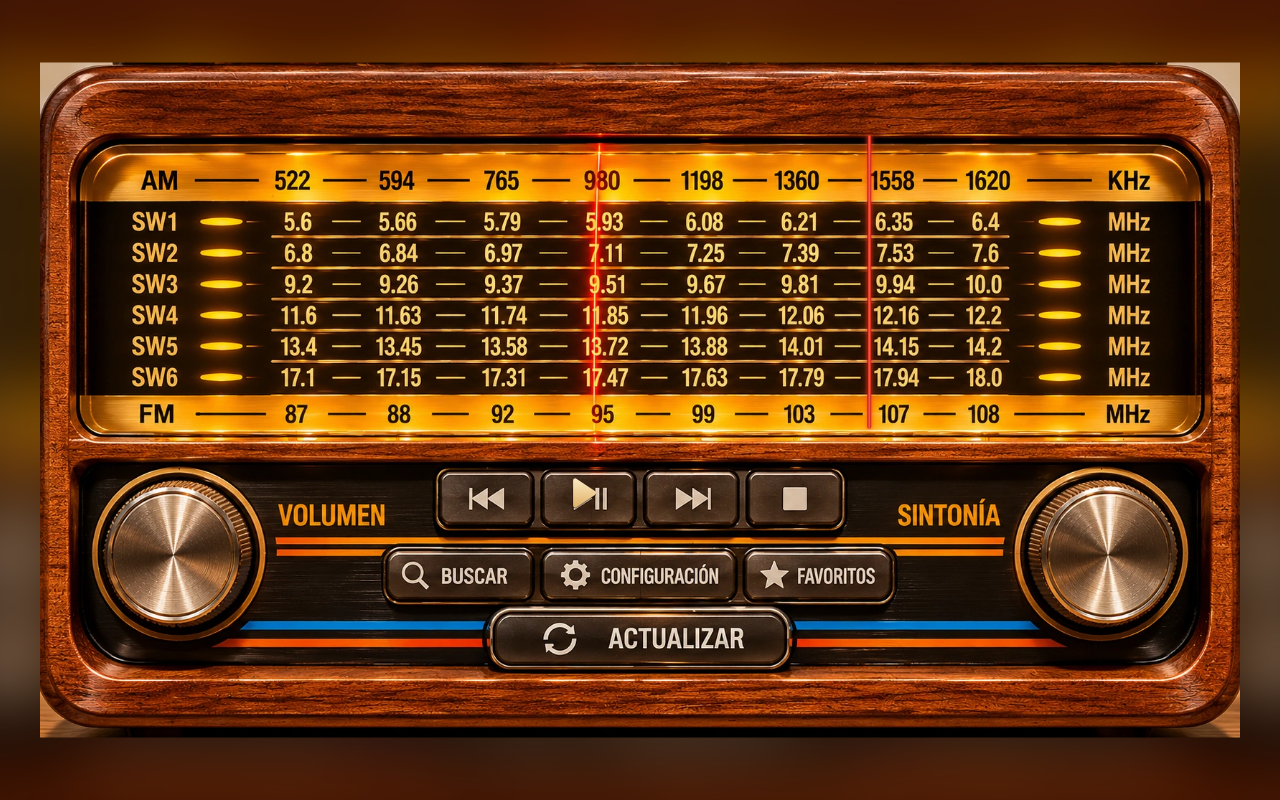
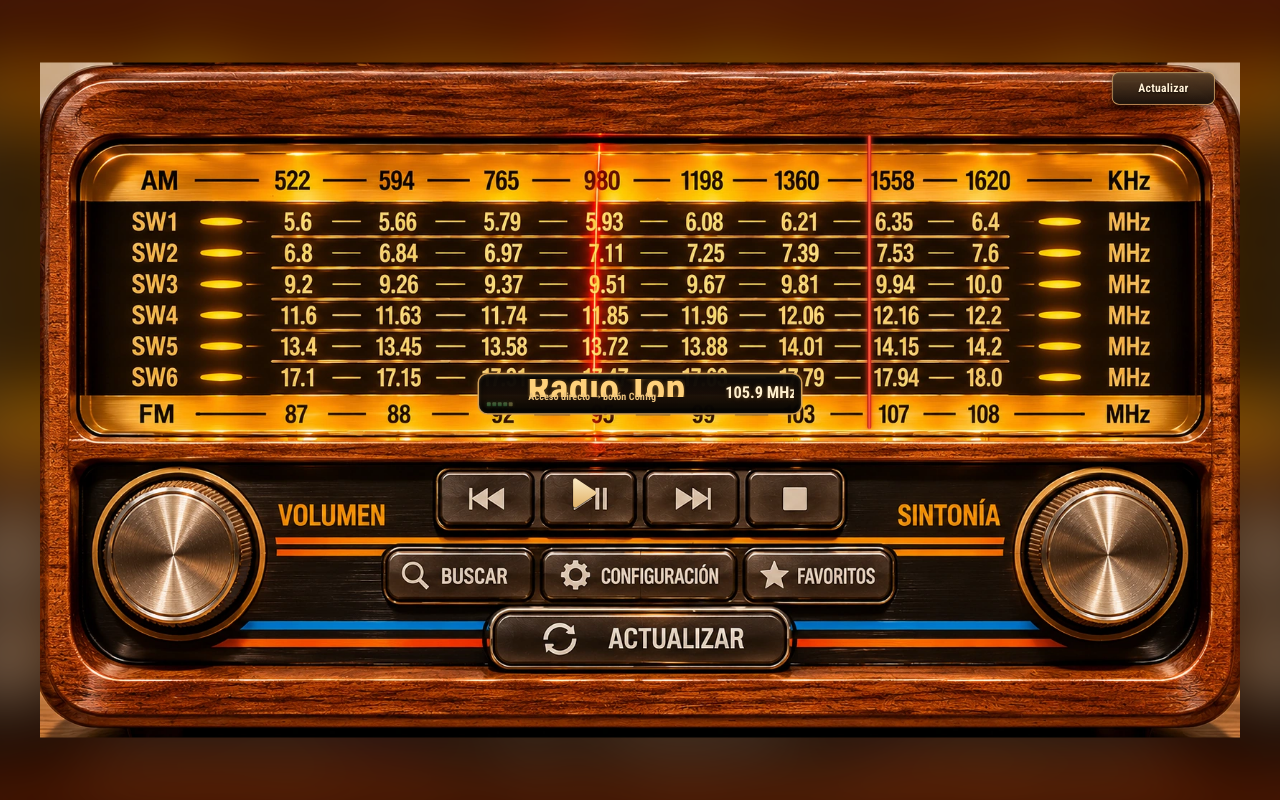
Before and after one commit to Ariel12877/FM-radio, a plain HTML site: page pc.html in a window 1280 px wide. Drawn offline with Linux system fonts and the light colour scheme; files whose address does not match are found by name.

Commit message:
Add files via upload

```diff
--- a/pc.css
+++ b/pc.css
@@ -635,3 +635,90 @@ button { cursor: pointer; border: 0; background: none; -webkit-user-select: none
 .vol { display:none !important; }
 
 .stage.list-open #btnLang, .stage.list-open #btnPlaySel, .stage.list-open #btnBand { display:block !important; }
+
+
+/* ===== Ajuste solicitado: Actualizar arriba a la derecha y display inferior ===== */
+/* El display cubre el botón ACTUALIZAR impreso en el arte y muestra la emisora activa. */
+.lcd {
+  display:block !important;
+  left:560px !important;
+  top:477px !important;
+  width:416px !important;
+  height:54px !important;
+  z-index:13 !important;
+  overflow:hidden;
+  border:2px solid rgba(218,166,91,.95);
+  border-radius:13px;
+  background:
+    linear-gradient(180deg,rgba(9,8,6,.98),rgba(24,14,7,.98) 55%,rgba(5,5,4,.99));
+  box-shadow:
+    inset 0 1px 5px rgba(255,210,135,.20),
+    inset 0 -3px 8px rgba(0,0,0,.9),
+    0 0 10px rgba(255,170,62,.28);
+}
+.lcd > * { position:absolute !important; }
+.lcd-name {
+  left:62px !important; top:5px !important;
+  width:250px !important; height:24px !important;
+  display:flex !important; align-items:center !important;
+  justify-content:flex-start !important;
+  font:700 19px/23px var(--cond) !important;
+  letter-spacing:.35px !important;
+  color:#ffd17b !important;
+  text-shadow:0 0 7px rgba(255,174,62,.45),0 1px 2px #000 !important;
+}
+.lcd-name span { max-width:100%; overflow:hidden; text-overflow:ellipsis; }
+.lcd-name.marquee { justify-content:flex-start !important; }
+.lcd-freq {
+  left:315px !important; top:11px !important;
+  width:88px !important; height:28px !important;
+  text-align:center !important;
+  font:700 21px/27px var(--cond) !important;
+  color:#fff0ce !important;
+  text-shadow:0 0 6px rgba(255,183,83,.35) !important;
+}
+.lcd-status {
+  left:10px !important; top:12px !important;
+  width:45px !important; height:30px !important;
+}
+.eq {
+  left:0 !important; bottom:1px !important;
+  width:42px !important; height:27px !important;
+  gap:2px !important;
+}
+.eq i { width:5px !important; }
+#statusText {
+  left:53px !important; top:9px !important;
+  max-width:245px !important;
+  font:600 13px/16px var(--cond) !important;
+  color:#e9c17d !important;
+}
+/* Actualizar pasa a una tecla pequeña, discreta, en la esquina superior derecha. */
+#updateBtn {
+  left:1372px !important; top:92px !important;
+  width:132px !important; height:42px !important;
+  z-index:20 !important;
+  border-radius:9px !important;
+  display:block !important;
+  pointer-events:auto !important;
+}
+#updateBtn::before {
+  inset:0 !important;
+  border-radius:9px !important;
+  background:linear-gradient(180deg,rgba(92,65,39,.98),rgba(28,18,11,.99)) !important;
+  border:1px solid rgba(224,177,112,.9) !important;
+  box-shadow:inset 0 1px 2px rgba(255,230,190,.2),0 3px 8px rgba(0,0,0,.7) !important;
+}
+#updateBtn .glow { display:block !important; border-radius:9px !important; }
+#updateBtn .lbl {
+  display:block !important;
+  left:50% !important; top:50% !important;
+  transform:translate(-50%,-50%) !important;
+  width:100% !important;
+  text-align:center !important;
+  font:700 15px/1 var(--cond) !important;
+  letter-spacing:.3px !important;
+  color:#fff0d5 !important;
+  text-shadow:0 1px 2px #100904 !important;
+}
+#updateBtn.is-busy .lbl { font-size:12px !important; }
--- a/pc.html
+++ b/pc.html
@@ -27,7 +27,7 @@
     })();
   </script>
   <title>Radio Argentina</title>
-  <link rel="stylesheet" href="pc.css?v=28" />
+  <link rel="stylesheet" href="pc.css?v=29" />
 </head>
 <body>
   <div class="backdrop" aria-hidden="true"></div>
@@ -197,7 +197,7 @@
   <audio id="player" preload="none"></audio>
   <script src="stations.js?v=1"></script>
   <script src="logos.js?v=1"></script>
-  <script src="pc.js?v=28"></script>
+  <script src="pc.js?v=29"></script>
   <script src="update.js?v=2"></script>
 </body>
 </html>
--- a/sw.js
+++ b/sw.js
@@ -1,7 +1,7 @@
 // Cada vez que subas cambios a GitHub, subí también este número (v60 → v61, etc.).
 // Si no cambia, el botón rojo de "Nueva actualización" no aparece.
 // (Ya no hace falta cambiar los "?v=" de los <script> y los <link>.)
-const CACHE = "radio-ar-v78";
+const CACHE = "radio-ar-v76";
 const ASSETS = [
   "./",
   "./index.html",
```
